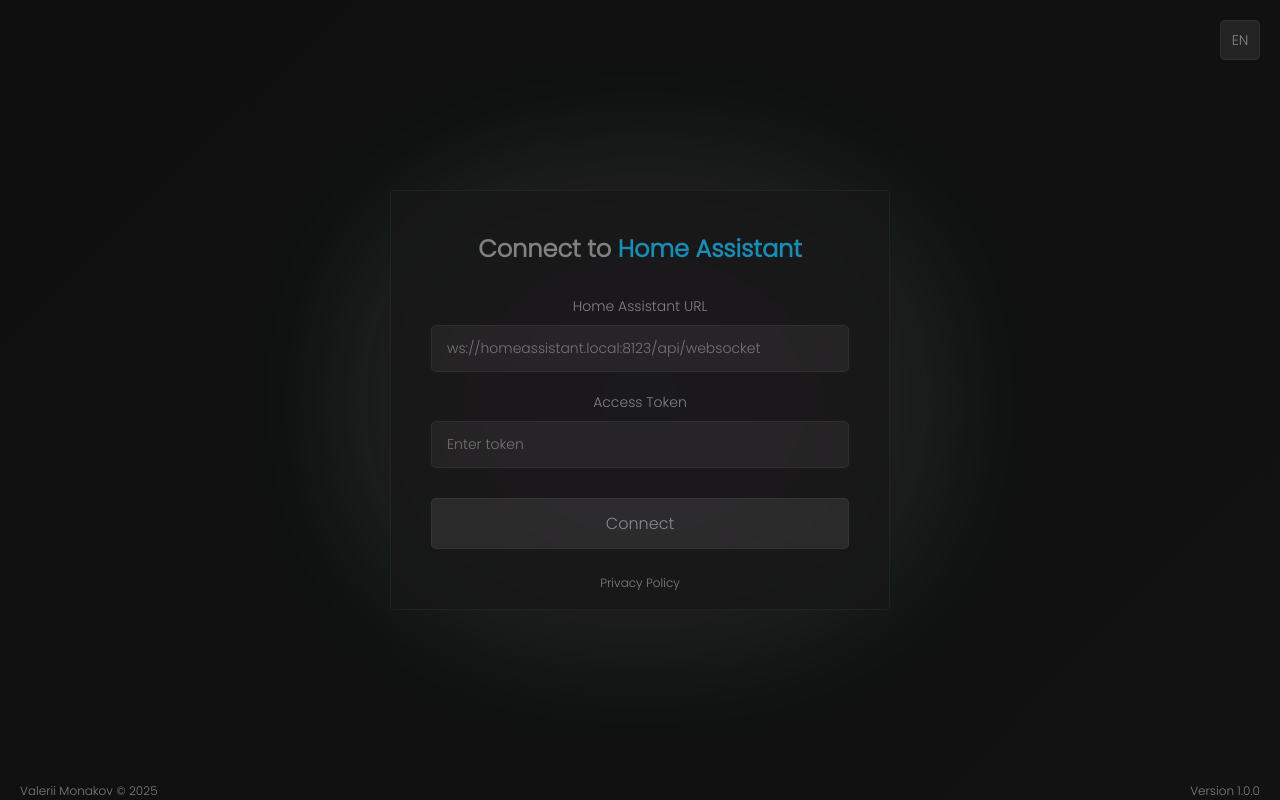
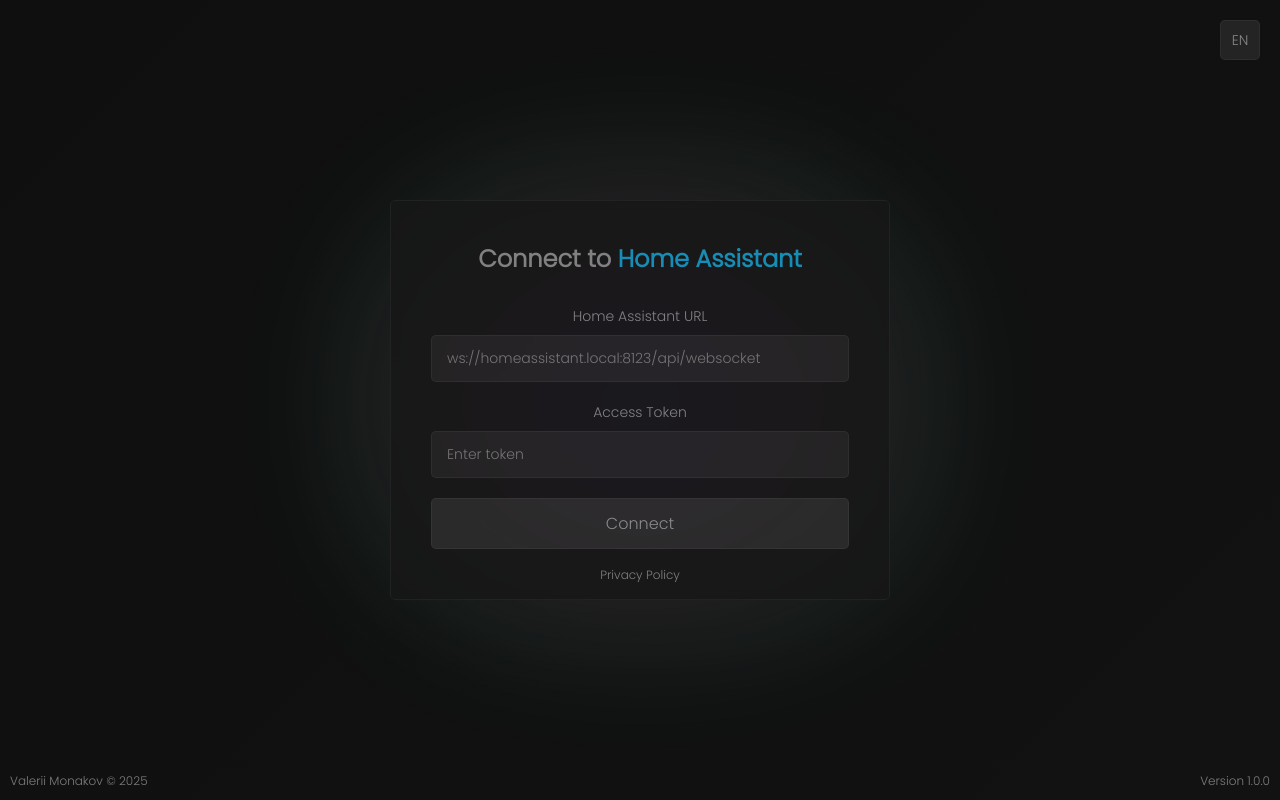
Before and after one commit to O-oga/dashboard-react-ts, a React (Vite) app: page / in a window 1280 px wide. Built offline with nearby package versions, Linux system fonts and the light colour scheme.

Commit message:
small fix

```diff
--- a/src/components/LoginPage/LoginPage.css
+++ b/src/components/LoginPage/LoginPage.css
@@ -25,7 +25,7 @@
     opacity: 1;
     border: var(--border);
     border-radius: var(--border-radius);
-    padding: 40px;
+    padding: 40px 40px 50px 40px;
     max-width: 500px;
     width: 90%;
     box-sizing: border-box;
@@ -129,20 +129,37 @@
 }
 
 .error-message {
+    /* position: absolute;
+    bottom: 0px;
+    left: 0;
+    right: 0; */
     color: var(--close-collor);
     font-size: 14px;
-    padding: 10px;
     background: rgba(255, 80, 80, 0.1);
     border: 1px solid rgba(255, 80, 80, 0.3);
     border-radius: var(--border-radius);
     text-align: center;
+    padding: 10px 15px;
+    z-index: 10;
+    animation: slideUp 0.3s ease-out;
+}
+
+@keyframes slideUp {
+    from {
+        opacity: 0;
+        transform: translateY(10px);
+    }
+    to {
+        opacity: 1;
+        transform: translateY(0);
+    }
 }
 
 .button-container {
     display: flex;
     align-items: center;
     justify-content: space-between;
-    margin-top: 10px;
+    /* margin-top: 10px; */
 }
 
 .ping-indicator {
@@ -228,17 +245,19 @@
     left: 0;
     right: 0;
     text-align: center;
-    padding: 0 20px;
+    padding: 10px;
 }
 
 .confidentiality {
-    height: 0px;
+    /* height: 0px; */
     color: var(--button-text-color);
     font-size: 12px;
     font-family: var(--font);
     text-align: center;
-    position: relative;
-    bottom: -5px;
+    position: absolute;
+    left: 0;
+    right: 0;
+    bottom: 15px;
     cursor: pointer;
     transition: color var(--transition);
 }
--- a/src/components/LoginPage/LoginPage.tsx
+++ b/src/components/LoginPage/LoginPage.tsx
@@ -122,7 +122,7 @@
                         />
                     </div>
 
-                    {error && <div className="error-message">{error}</div>}
+                        {error && <div className="error-message">{error}</div>}
 
                     <div className="button-container">
                         {isConnected && (
@@ -134,7 +134,7 @@
                             onClick={isConnected ? handleContinue : handleConnect}
                             disabled={isConnecting}
                             className={`login-button ${isConnected ? 'login-button-connected' : ''}`}
-                        >
+                            >
                             {isConnecting ? t('login.connecting') : isConnected ? t('login.continueButton') : t('login.connectButton')}
                         </button>
                     </div>
--- a/src/index.css
+++ b/src/index.css
@@ -51,12 +51,12 @@
   -moz-user-select: none; /* Firefox */
   -ms-user-select: none; /*Explorer Edge */
   user-select: none;
-  overflow: hidden;
+  /* overflow: hidden;
   position: fixed;
   top: 0;
   left: 0;
   right: 0;
-  bottom: 0;
+  bottom: 0; */
 }
 
 @font-face {
```
